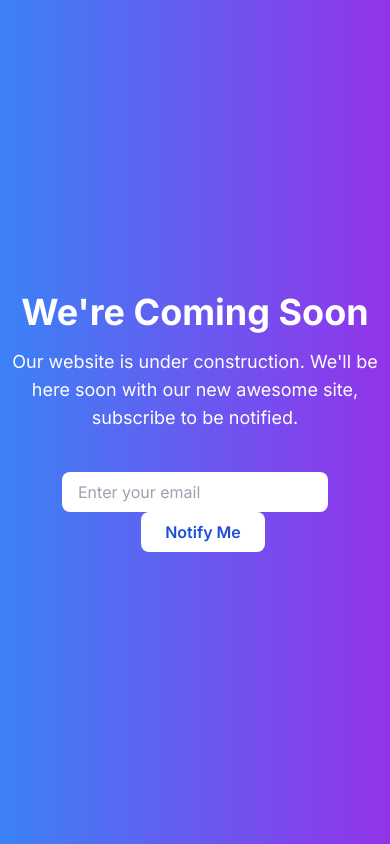
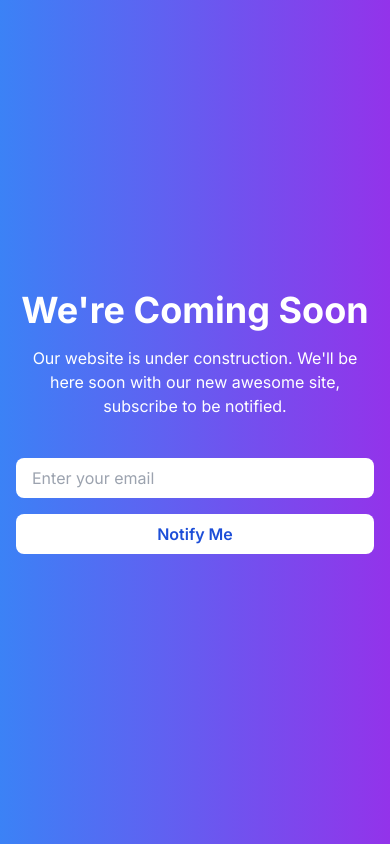
Before and after one commit to sagarsingh1646/WhisperOo, a Next.js app: page / in a window 390 px wide. Built offline with nearby package versions, Linux system fonts and the light colour scheme.

Commit message:
coming soon page responsive

```diff
--- a/src/app/page.tsx
+++ b/src/app/page.tsx
@@ -569,19 +569,21 @@ import React from 'react';
 export default function ComingSoon() {
   return (
     <div className="flex justify-center items-center min-h-screen bg-gradient-to-r from-blue-500 to-purple-600 text-white">
-      <div className="text-center">
-        <h1 className="text-4xl font-bold">We're Coming Soon</h1>
-        <p className="mt-4 text-lg">Our website is under construction. We'll be here soon with our new awesome site, subscribe to be notified.</p>
+      <div className="p-4 text-center">
+        <h1 className="text-4xl md:text-6xl font-bold">We're Coming Soon</h1>
+        <p className="mt-4 text-md md:text-lg">
+          Our website is under construction. We'll be here soon with our new awesome site, subscribe to be notified.
+        </p>
 
-        <form className="mt-8">
+        <form className="mt-8 flex flex-col md:flex-row justify-center items-center">
           <input
             type="email"
             placeholder="Enter your email"
-            className="mt-2 px-4 py-2 rounded-lg focus:outline-none focus:ring-2 focus:ring-white focus:border-transparent text-black"
+            className="mt-2 px-4 py-2 w-full md:w-auto md:mr-4 rounded-lg focus:outline-none focus:ring-2 focus:ring-white focus:border-transparent"
           />
           <button
             type="submit"
-            className="ml-4 bg-white text-blue-700 font-semibold px-6 py-2 rounded-lg hover:bg-gray-200"
+            className="w-full md:w-auto bg-white text-blue-700 font-semibold px-6 py-2 mt-4 md:mt-0 rounded-lg hover:bg-gray-200 transition-colors"
           >
             Notify Me
           </button>
```
